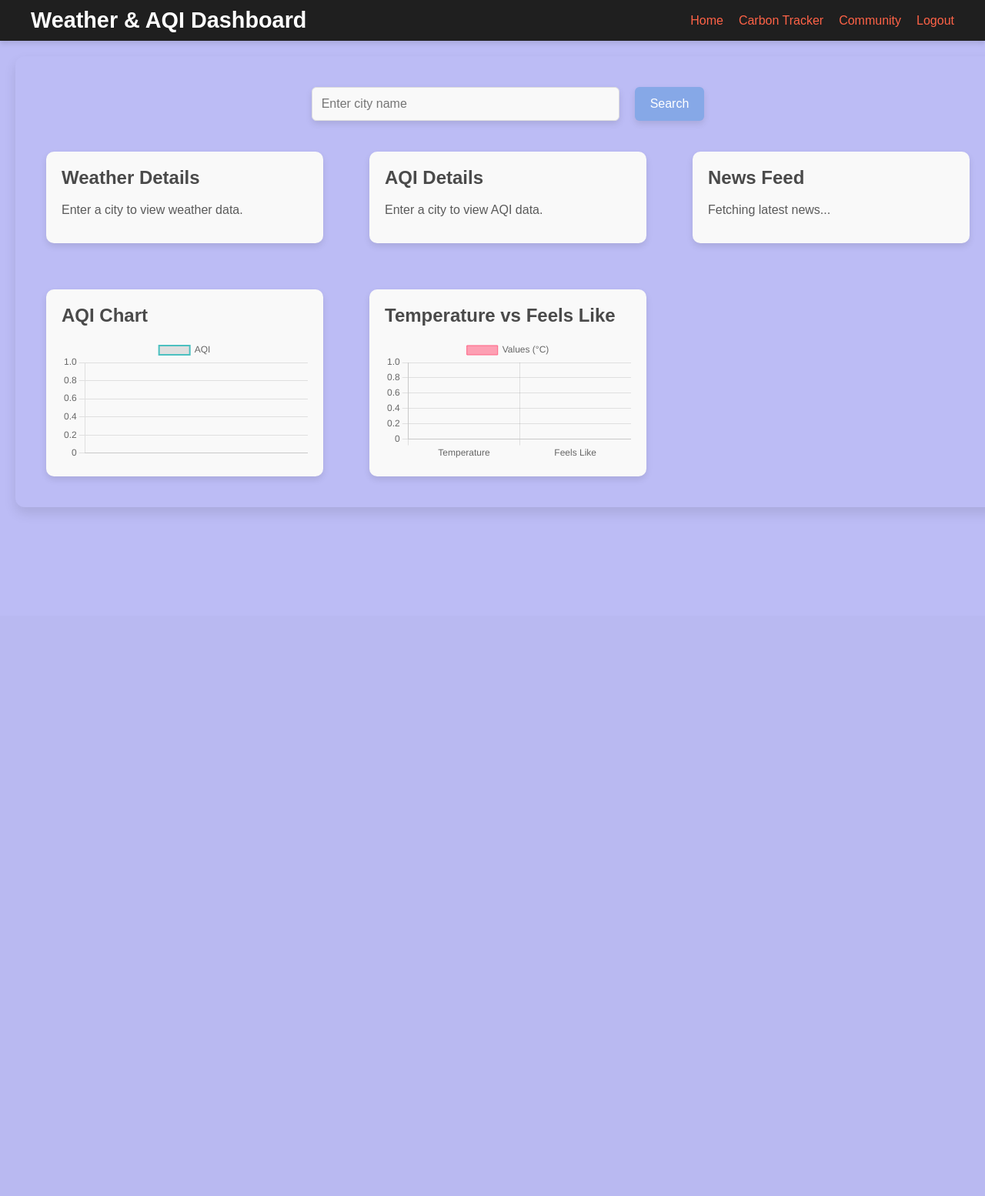
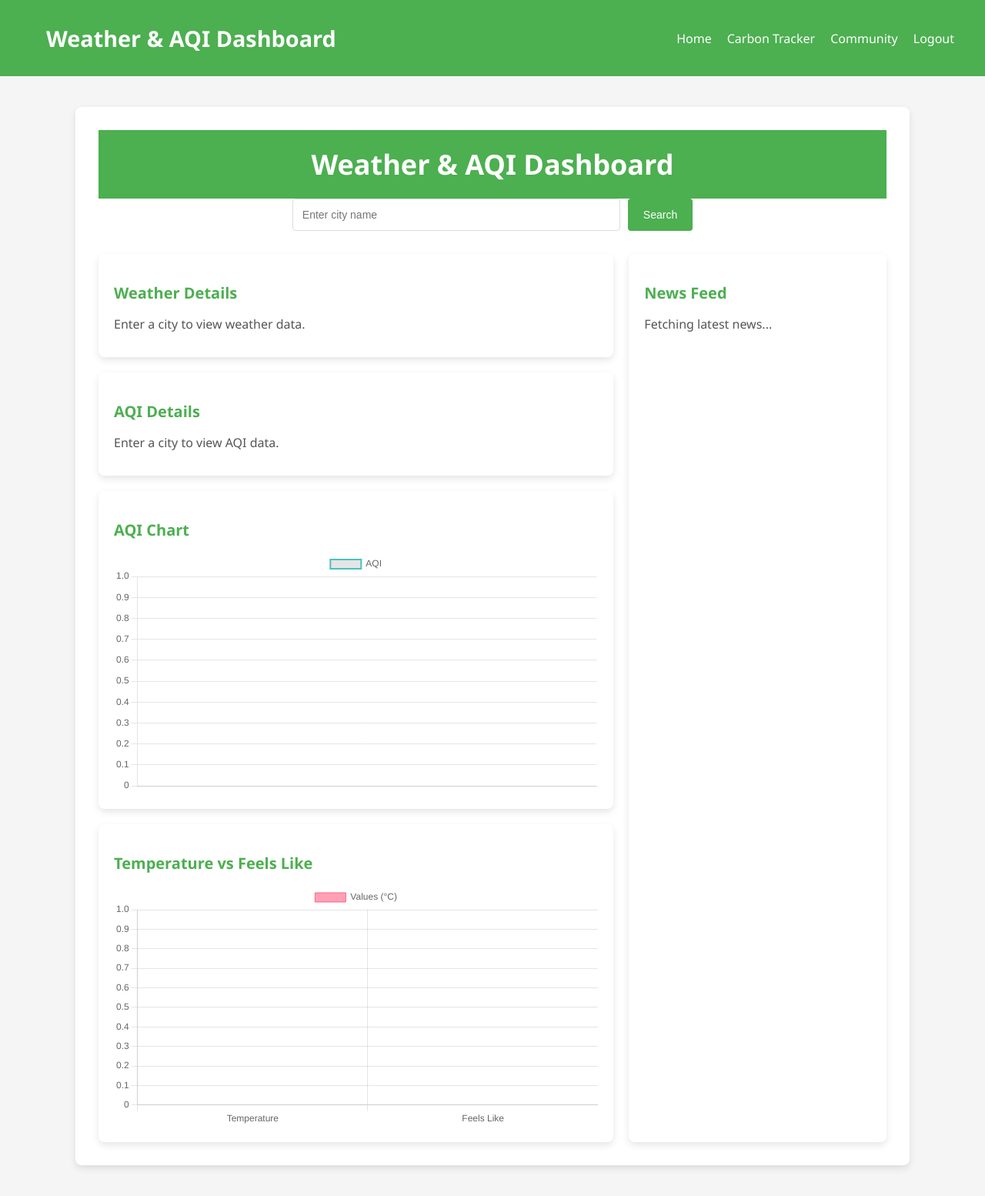
Before and after one commit to pavan3734/Air-Quality-App, a Flask app: page /home in a window 1280 px wide. Shown: the whole page at 77% size. Before the commit the page ends 664 px from the top, so only its background shows below. Run offline with Flask 3, Linux system fonts and the light colour scheme; the visitor is signed in with stand-in values (Sample User, id 1).

Commit message:
home.html

```diff
--- a/templates/home.html
+++ b/templates/home.html
@@ -6,42 +6,30 @@
     <title>Weather & AQI Dashboard</title>
     <script src="https://cdn.jsdelivr.net/npm/chart.js"></script>
     <style>
-        * {
-            box-sizing: border-box;
+        /* General body styling */
+        body {
+            font-family: 'Segoe UI', Tahoma, Geneva, Verdana, sans-serif;
+            background-color: #f5f5f5;
             margin: 0;
             padding: 0;
+            color: #333;
         }
 
-        body {
-            font-family: 'Playfair Display', sans-serif;
-            background: #bcbcf5;
-            color: #333;
-
-            justify-content: center;
-            align-items: flex-start;
-            min-height: 100vh;
+        /* Header styling */
+        h1 {
+            text-align: center;
+            color: #fff;
+            background-color: #4CAF50;
+            padding: 20px;
             margin: 0;
-            overflow-y: auto;
+            font-size: 36px;
         }
 
-        .container {
-            width: 100%;
-            max-width: 1500px;
-            background-color: #bcbcf5;
-            border-radius: 12px;
-            box-shadow: 0 8px 16px rgba(0, 0, 0, 0.1);
-            padding: 40px;
-            margin: 20px;
-            overflow-y: auto;
-            max-height: calc(100vh - 60px);
-        }
-
-
+        /* Navigation Bar */
         nav {
-            background-color: #1f1f1f;
+            background-color: #4CAF50;
             color: white;
             padding: 10px 20px;
-            box-shadow: 0 4px 6px rgba(0, 0, 0, 0.1);
         }
 
         .nav-container {
@@ -55,7 +43,7 @@
         .logo {
             font-size: 1.8rem;
             font-weight: bold;
-            color: #ffffff;
+            color: white;
         }
 
         .nav-links {
@@ -64,112 +52,123 @@
             gap: 20px;
         }
 
-        .nav-links li {
-            display: inline;
-        }
-
         .nav-links a {
-            color: #ff6347;
+            color: white;
             text-decoration: none;
-            font-size: 1rem;
+            font-size: 16px;
             font-weight: 500;
             transition: color 0.3s;
         }
 
         .nav-links a:hover,
         .nav-links a.active {
-            color: #ff4500;
+            color: #c2f5c6;
         }
 
+        /* Main container */
+        .container {
+            width: 80%;
+            margin: 40px auto;
+            max-width: 1200px;
+            background-color: white;
+            border-radius: 8px;
+            padding: 30px;
+            box-shadow: 0 4px 10px rgba(0, 0, 0, 0.1);
+        }
 
-
-
-        header {
-            text-align: center;
+        /* Input Container */
+        .input-container {
+            display: flex;
+            justify-content: center;
+            gap: 10px;
             margin-bottom: 30px;
         }
 
-        header h1 {
-            font-size: 2.5rem;
-            color: #444;
-            margin-bottom: 20px;
-        }
-
-
         #city-input {
-            padding: 12px;
             width: 70%;
             max-width: 400px;
-            margin-right: 10px;
+            padding: 12px;
             border: 1px solid #ddd;
-            border-radius: 6px;
-            font-size: 1rem;
-            box-shadow: 0 4px 8px rgba(0, 0, 0, 0.1);
-            background-color: #f9f9f9;
-        }
-
-        #news-feed a {
-            color: #ff6347;
-            font-weight: 600;
-            text-decoration: none;
-        }
-
-        #news-feed a:hover {
-            color: #ff4500;
-            text-decoration: underline;
+            border-radius: 4px;
+            font-size: 14px;
         }
 
         #search-btn {
             padding: 12px 20px;
-            background-color: #86a8e7;
+            background-color: #4CAF50;
             border: none;
-            border-radius: 6px;
-            color: #fff;
-            font-size: 1rem;
+            border-radius: 4px;
+            color: white;
+            font-size: 14px;
             cursor: pointer;
             transition: background-color 0.3s;
-            box-shadow: 0 4px 8px rgba(0, 0, 0, 0.1);
         }
 
         #search-btn:hover {
-            background-color: #6c8fe8;
+            background-color: #45a049;
         }
 
+        /* Grid layout */
         .grid {
             display: grid;
-            grid-template-columns: repeat(auto-fit, minmax(320px, 1fr));
-            gap: 60px;
-            margin-top: 40px;
+            grid-template-areas:
+                "weather-details news-feed"
+                "aqi-details news-feed"
+                "aqi-chart news-feed"
+                "temp-bar-chart news-feed";
+            grid-template-columns: 2fr 1fr;
+            gap: 20px;
         }
 
+        #weather-details {
+            grid-area: weather-details;
+        }
+
+        #aqi-details {
+            grid-area: aqi-details;
+        }
+
+        #news-feed {
+            grid-area: news-feed;
+        }
+
+        #aqi-chart {
+            grid-area: aqi-chart;
+        }
+
+        #temp-bar-chart {
+            grid-area: temp-bar-chart;
+        }
+
+        /* Card styling */
         .card {
-            background: #ffffff;
+            background-color: #ffffff;
             padding: 20px;
-            border-radius: 10px;
-            box-shadow: 0 4px 8px rgba(0, 0, 0, 0.1);
+            border-radius: 8px;
+            box-shadow: 0 4px 10px rgba(0, 0, 0, 0.1);
             transition: transform 0.3s, box-shadow 0.3s;
-            background-color: #f9f9f9;
         }
 
         .card:hover {
-            transform: translateY(-5px);
-            box-shadow: 0 8px 16px rgba(0, 0, 0, 0.15);
+            transform: scale(1.02);
+            box-shadow: 0 6px 15px rgba(0, 0, 0, 0.15);
         }
 
         .card h2 {
-            font-size: 1.5rem;
-            color: #4a4a4a;
+            font-size: 20px;
+            color: #4CAF50;
             margin-bottom: 15px;
         }
 
         .card p {
             margin: 10px 0;
             line-height: 1.6;
-            color: #5a5a5a;
+            color: #555;
         }
 
+        /* Link styling */
         a {
-            color: #86a8e7;
+            color: #4CAF50;
             text-decoration: none;
         }
 
@@ -177,17 +176,45 @@
             text-decoration: underline;
         }
 
+        /* Chart styling */
         canvas {
-            width: 100% !important;
+            width: 100%;
             height: auto;
         }
 
-        .input-container {
-            display: flex;
-            justify-content: center;
-            gap: 10px;
+        /* Footer */
+        footer {
+            text-align: center;
+            margin-top: 50px;
+            padding: 20px;
+            background-color: #4CAF50;
+            color: white;
+            font-size: 14px;
         }
 
+        /* Responsive styling */
+        @media (max-width: 768px) {
+            .container {
+                width: 90%;
+            }
+            .grid {
+                grid-template-areas:
+                    "weather-details"
+                    "aqi-details"
+                    "news-feed"
+                    "aqi-chart"
+                    "temp-bar-chart";
+                grid-template-columns: 1fr;
+            }
+        }
+
+        /* News Feed Image Styling */
+        #news-feed img {
+            width: 100%;
+            height: auto;
+            margin-bottom: 10px;
+            border-radius: 8px;
+        }
     </style>
 </head>
 <body>
@@ -197,7 +224,7 @@
             <ul class="nav-links">
                 <li><a href="{{ url_for('home') }}">Home</a></li>
                 <li><a href="{{ url_for('carbon_tracker') }}">Carbon Tracker</a></li>
-                <li><a href="{{ url_for('community') }}">Community</a></li>
+                <a href="{{ url_for('community') }}" class="nav-button">Community</a>
                 <li><a href="{{ url_for('logout') }}">Logout</a></li>
             </ul>
         </div>
@@ -205,6 +232,7 @@
 
     <div class="container">
         <header>
+            <h1>Weather & AQI Dashboard</h1>
             <div class="input-container">
                 <input type="text" id="city-input" placeholder="Enter city name" />
                 <button id="search-btn">Search</button>
@@ -286,6 +314,7 @@
 
         async function fetchCityData(city) {
             try {
+                // Fetch weather data
                 const weatherResponse = await fetch(`/api/weather?city=${city}`);
                 const weatherData = await weatherResponse.json();
 
@@ -301,6 +330,7 @@
                         <p>Sunset: ${new Date(weatherData.sys.sunset * 1000).toLocaleTimeString()}</p>
                     `;
 
+                    // Update Temperature Bar Chart
                     tempBarChart.data.datasets[0].data = [
                         weatherData.main.temp,
                         weatherData.main.feels_like
@@ -310,12 +340,14 @@
                     weatherInfo.innerHTML = `<p>${weatherData.error}</p>`;
                 }
 
+                // Fetch AQI data
                 const aqiResponse = await fetch(`/api/aqi?city=${city}`);
                 const aqiData = await aqiResponse.json();
 
                 if (aqiResponse.ok) {
                     aqiInfo.innerHTML = `<p>AQI: ${aqiData.aqi}</p>`;
 
+                    // Update AQI Chart
                     aqiChart.data.labels = ['Morning', 'Afternoon', 'Evening', 'Night'];
                     aqiChart.data.datasets[0].data = [50, 75, 60, 80];
                     aqiChart.update();
@@ -323,12 +355,16 @@
                     aqiInfo.innerHTML = `<p>${aqiData.error}</p>`;
                 }
 
+                // Fetch news data
                 const newsResponse = await fetch(`/api/news?city=${city}`);
                 const newsData = await newsResponse.json();
 
                 if (newsResponse.ok) {
                     newsInfo.innerHTML = newsData.articles.map(article => `
-                        <p><a href="${article.link}" target="_blank">${article.title}</a></p>
+                        <div>
+                            ${article.image ? `<img src="${article.image}" alt="News Image" style="width: 100%; height: auto; margin-bottom: 10px;">` : ''}
+                            <p><a href="${article.link}" target="_blank">${article.title}</a></p>
+                        </div>
                     `).join('');
                 } else {
                     newsInfo.innerHTML = `<p>${newsData.error}</p>`;
```
